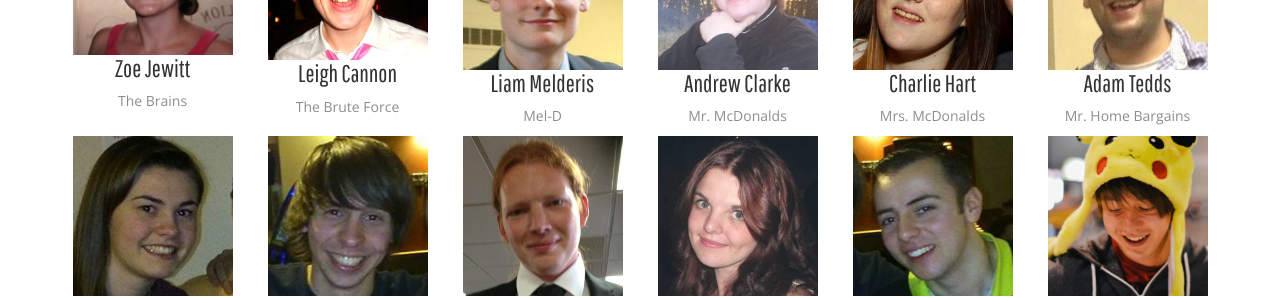
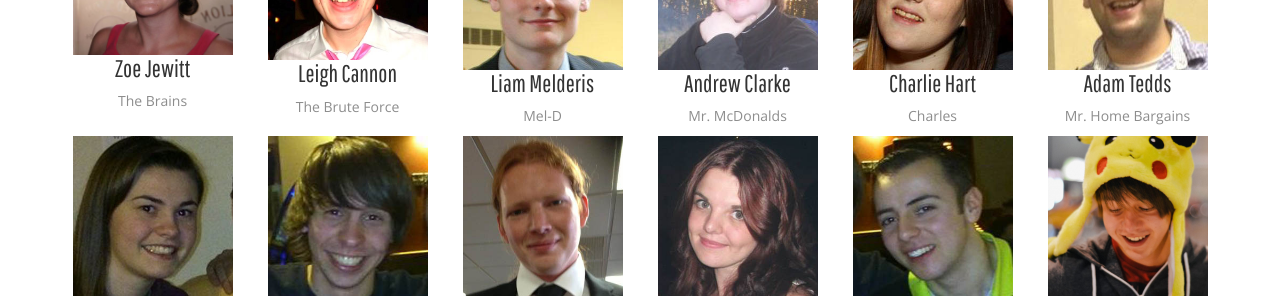
Before and after one commit to clarkieryan/100miles, a Jekyll site: the page built from index.html, in a window 1280 px wide and 900 px high, scrolled down 1482 px. Shown: the part 271-569 px from the top of the window. Built offline with Jekyll 4.4.1, drawn with Linux system fonts in a browser that asks for light colours; nearby versions of some CDN libraries; Markdown is read by kramdown in place of the engine named in the settings; the list of posts is cut into pages by our own code; comment, search, counter and statistics services are not loaded.

Commit message:
Changed name

```diff
--- a/index.html
+++ b/index.html
@@ -76,7 +76,7 @@ title: Homepage
 				<div class="col-sm-2">
 					<img src="img/heads/charlie.jpg" alt="">
 					<h3>Charlie Hart</h3>
-					<p>Mrs.  McDonalds</p>
+					<p>Charles</p>
 				</div>
 				<div class="col-sm-2">
 					<img src="img/heads/badger.jpg" alt="">
```
